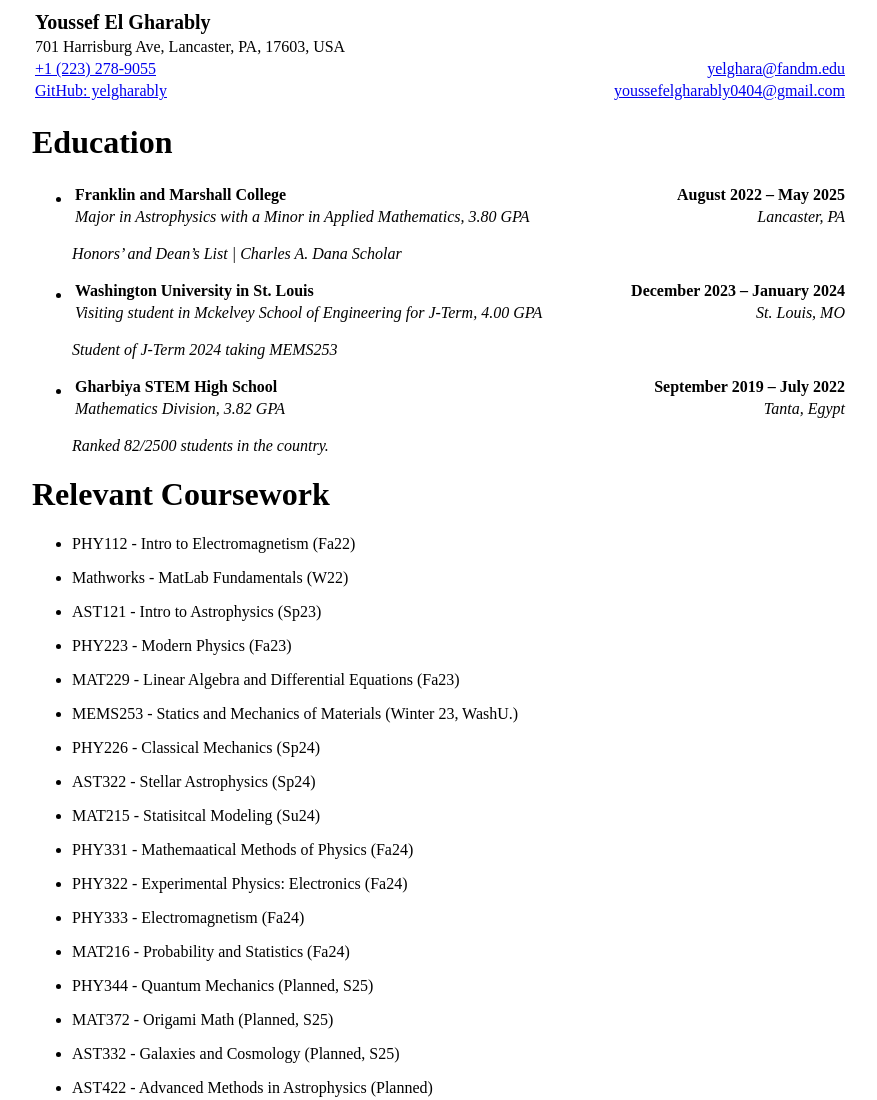
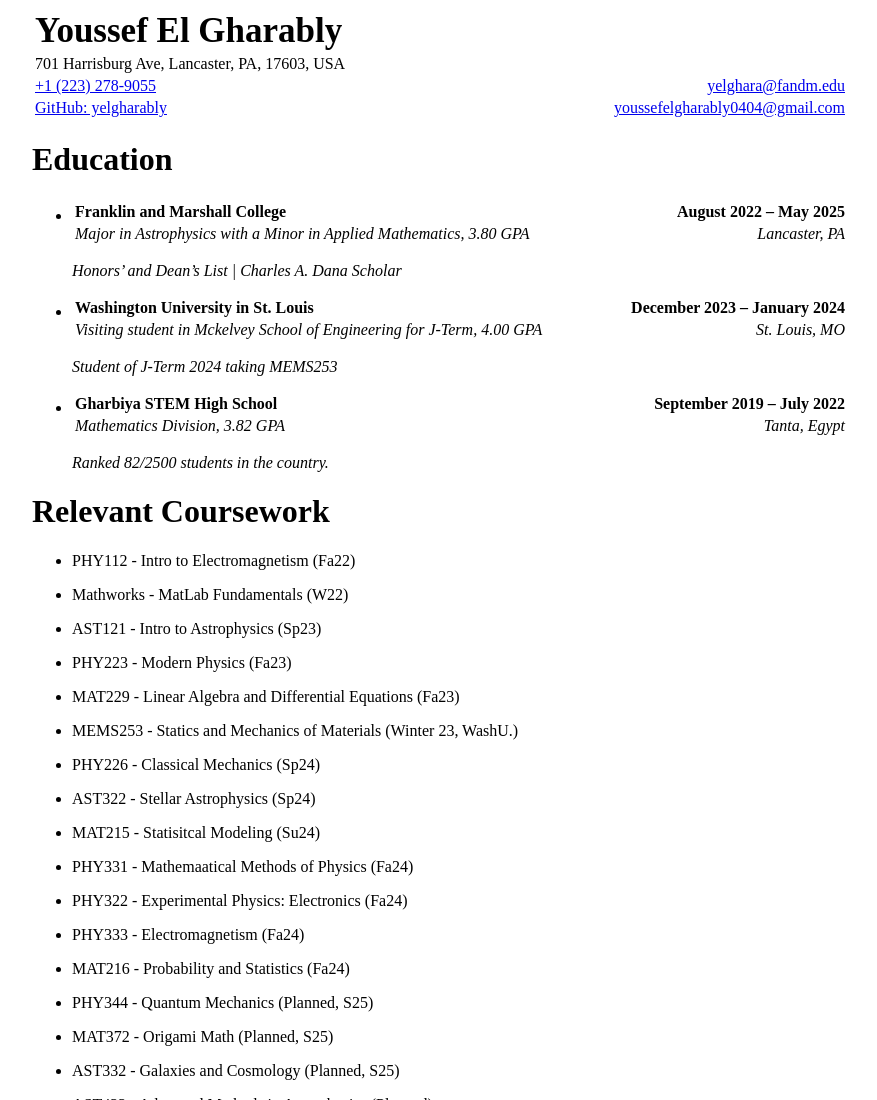
Before and after one commit to yelgharably/CV, a plain HTML site: page index.html in a window 1280 px wide. Shown: the top 1100 px of the page, without its empty margins (200-1077 px from the left). Drawn offline with Linux system fonts and the light colour scheme.

Commit message:
Update index.html

```diff
--- a/index.html
+++ b/index.html
@@ -21,7 +21,7 @@
         <table>
             <tbody>
                 <tr>
-                    <td style="text-align: left; font-size: 20px;"><strong>Youssef El Gharably</strong></td>
+                    <td style="text-align: left; font-size: 35px;"><strong>Youssef El Gharably</strong></td>
                     <td style="text-align: right;"></td>
                 </tr>
                 <tr>
```
